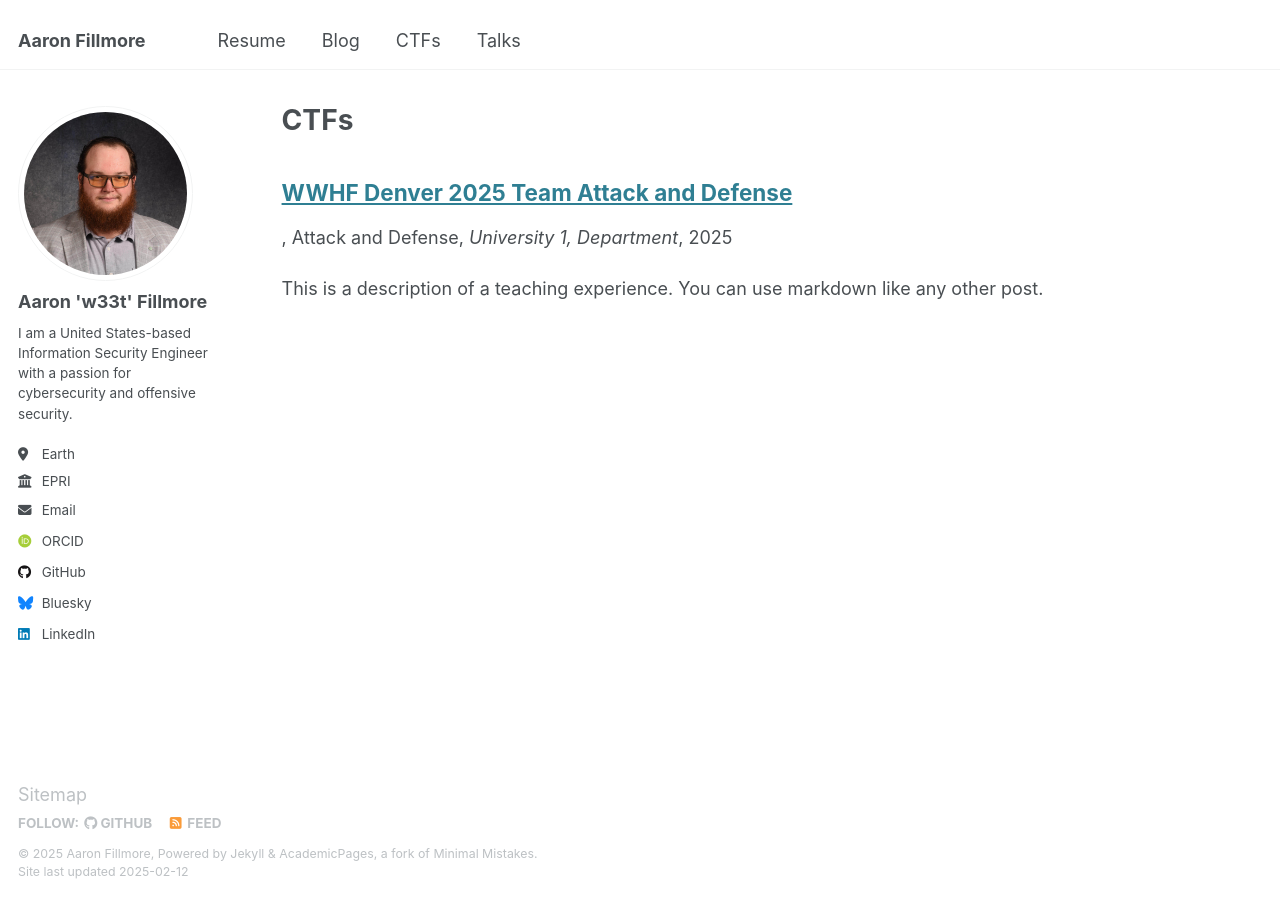
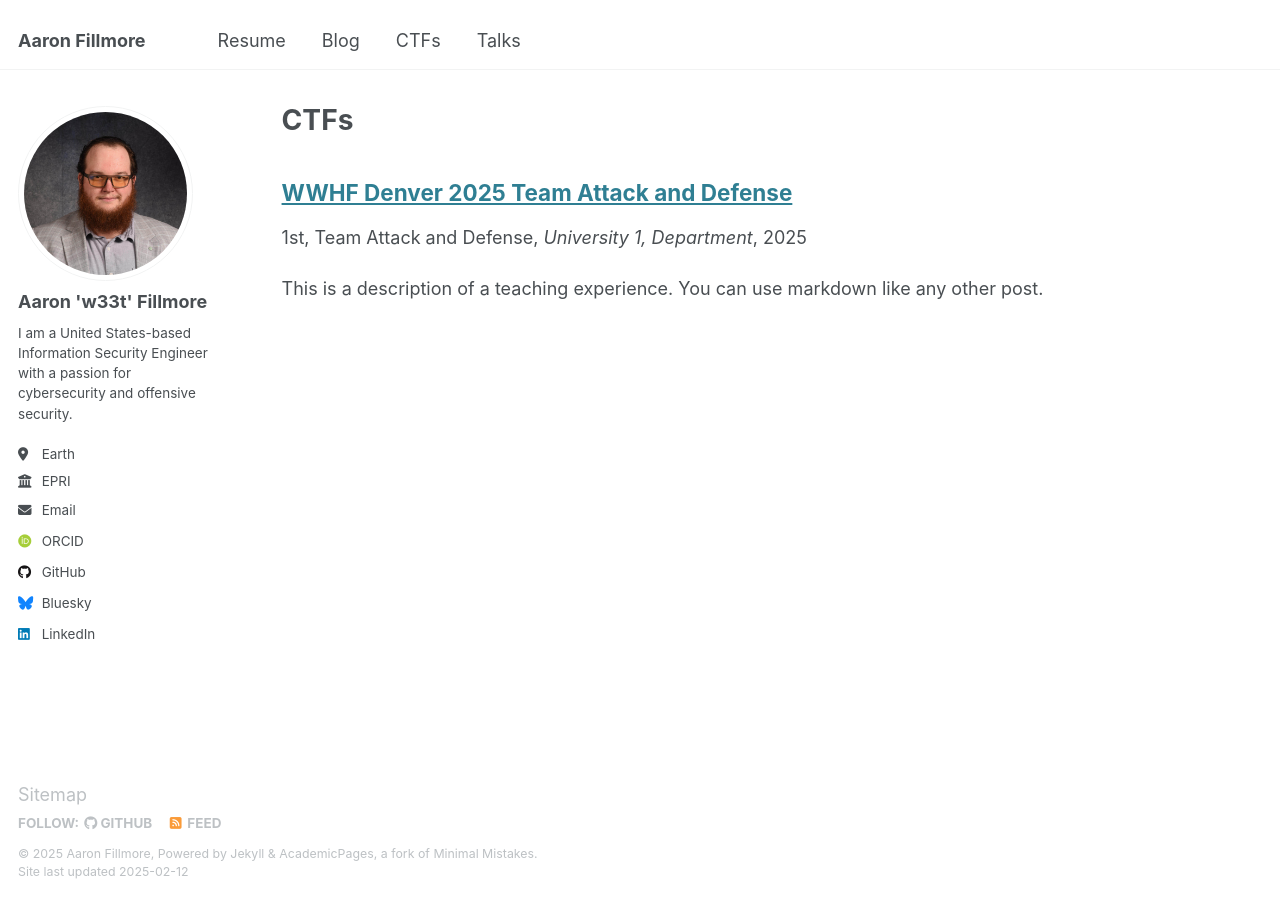
Before and after one commit to w33ts/w33ts.github.io, a Jekyll site: the page built from _pages/ctfs.html, in a window 1280 px wide. Built offline with Jekyll 4.4.1, drawn with Linux system fonts in a browser that asks for light colours; some web fonts are replaced.

Commit message:
Update wwhf-denver-2025-team-attack-defense.md

```diff
--- a/_ctfs/wwhf-denver-2025-team-attack-defense.md
+++ b/_ctfs/wwhf-denver-2025-team-attack-defense.md
@@ -1,7 +1,8 @@
 ---
 title: "WWHF Denver 2025 Team Attack and Defense"
 collection: ctfs
-type: "Attack and Defense"
+type: "Team Attack and Defense"
+place: 1st
 permalink: /ctfs/wwhf-denver-2025-team-attack-defense
 venue: "University 1, Department"
 date: 2025-02-07
```
